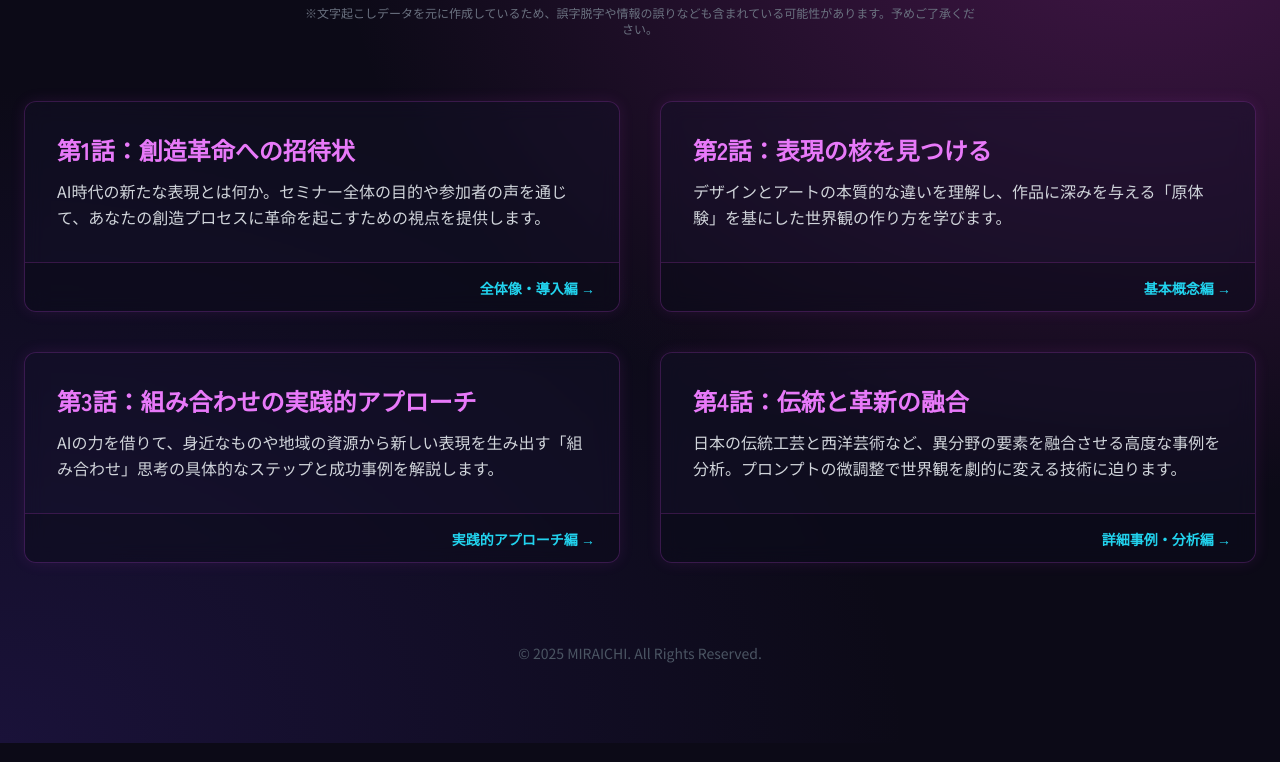
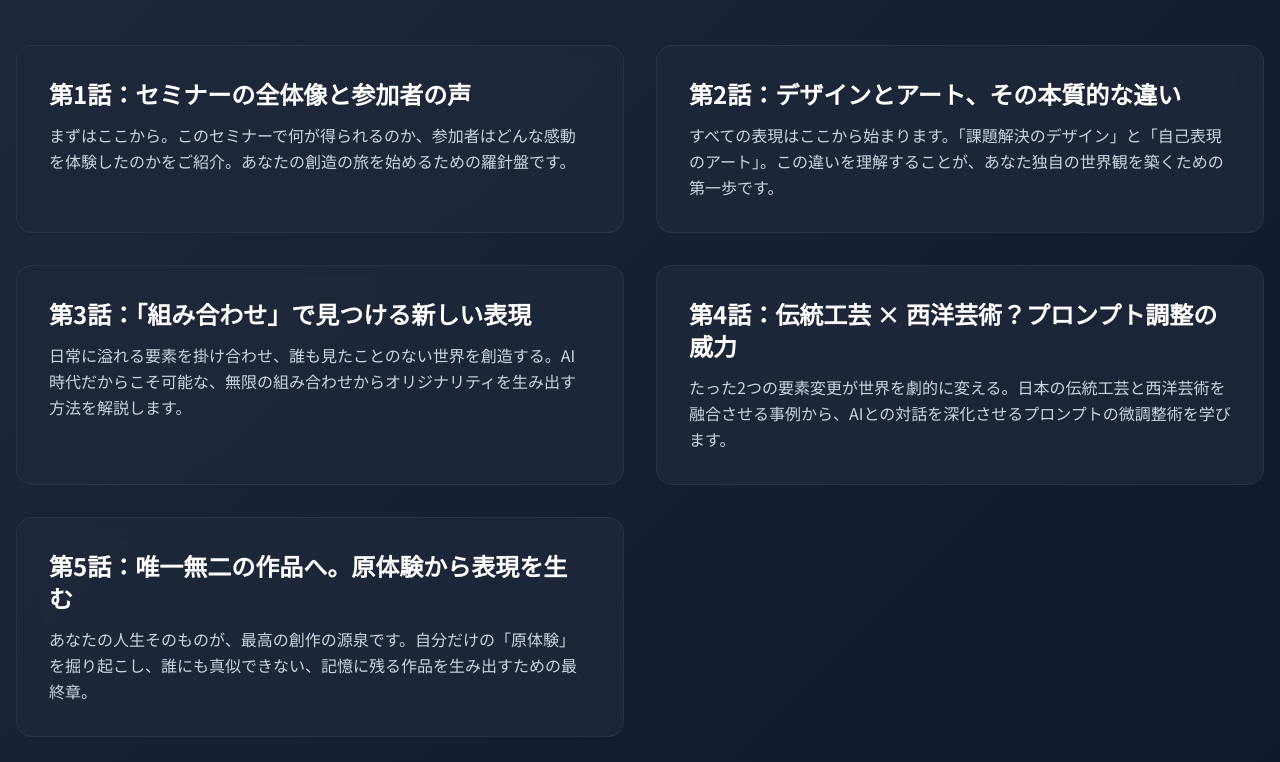
Before and after one commit to miraichi-ai/250912, a plain HTML site: page index.html in a window 1280 px wide. Shown: the part 183-945 px from the top of the page. Drawn offline with nearby package versions, Linux system fonts and the light colour scheme.

Commit message:
Update index.html

```diff
--- a/index.html
+++ b/index.html
@@ -4,110 +4,91 @@
     <meta charset="UTF-8">
     <meta name="viewport" content="width=device-width, initial-scale=1.0">
     <title>自分だけの世界観を作る！画像生成AIの使い方 - まとめ図解リンク集</title>
-
-    <!-- Tailwind CSS CDN -->
     <script src="https://cdn.tailwindcss.com"></script>
-
-    <!-- Google Fonts -->
     <link rel="preconnect" href="https://fonts.googleapis.com">
     <link rel="preconnect" href="https://fonts.gstatic.com" crossorigin>
-    <link href="https://fonts.googleapis.com/css2?family=Noto+Sans+JP:wght@400;700&family=Zen+Kaku+Gothic+New:wght@700;900&display=swap" rel="stylesheet">
-
+    <link href="https://fonts.googleapis.com/css2?family=Noto+Sans+JP:wght@400;700&display=swap" rel="stylesheet">
     <style>
         body {
             font-family: 'Noto Sans JP', sans-serif;
-            background-color: #0c0a17;
-            background-image:
-                radial-gradient(at 0% 100%, hsla(253, 58%, 34%, 0.3) 0px, transparent 50%),
-                radial-gradient(at 90% 10%, hsla(303, 58%, 40%, 0.35) 0px, transparent 50%);
-            color: #d1d1d1;
+            background: linear-gradient(135deg, #1e293b 0%, #0f172a 100%);
+            color: #e2e8f0;
         }
-        h1, h2, h3, .card-title {
-            font-family: 'Zen Kaku Gothic New', sans-serif;
-        }
-        .text-glow {
-            text-shadow:
-                0 0 5px hsla(303, 100%, 80%, 0.7),
-                0 0 10px hsla(303, 100%, 80%, 0.5);
+        .font-title {
+            /* メイリオを優先し、なければ他のゴシック体で表示 */
+            font-family: 'Meiryo', 'Hiragino Sans', 'Yu Gothic', sans-serif;
         }
         .card {
-            background: rgba(22, 19, 44, 0.4);
+            background-color: rgba(30, 41, 59, 0.8);
             backdrop-filter: blur(10px);
-            -webkit-backdrop-filter: blur(10px);
-            border: 1px solid rgba(217, 70, 239, 0.2);
-            box-shadow: 0 0 15px rgba(217, 70, 239, 0.1);
-            transition: transform 0.3s ease, box-shadow 0.3s ease, border-color 0.3s ease;
+            border: 1px solid rgba(51, 65, 85, 0.5);
+            transition: transform 0.3s ease, box-shadow 0.3s ease;
         }
         .card:hover {
-            transform: translateY(-10px) scale(1.02);
-            border-color: rgba(217, 70, 239, 0.6);
-            box-shadow: 0 0 35px rgba(217, 70, 239, 0.3), 0 15px 30px -10px rgba(0,0,0,0.5);
+            transform: translateY(-8px);
+            box-shadow: 0 20px 25px -5px rgba(0, 0, 0, 0.3), 0 10px 10px -5px rgba(0, 0, 0, 0.1);
         }
     </style>
 </head>
 <body class="antialiased">
+    <div class="container mx-auto px-4 py-8 md:py-16">
 
-    <div class="container mx-auto px-6 py-12 md:py-20">
-
-        <header class="text-center mb-12 md:mb-16">
-            <h1 class="text-4xl md:text-5xl font-black text-white mb-4 tracking-wider text-glow">自分だけの世界観を作る！画像生成AIの使い方</h1>
-            <p class="text-lg text-cyan-300 font-bold">（2025年9月12日） 🔸 まとめ図解リンク集</p>
-            <p class="text-xs text-gray-500 mt-4 max-w-2xl mx-auto">※文字起こしデータを元に作成しているため、誤字脱字や情報の誤りなども含まれている可能性があります。予めご了承ください。</p>
+        <header class="text-center mb-12">
+            <h1 class="font-title text-3xl md:text-5xl font-bold text-white mb-4">自分だけの世界観を作る！画像生成AIの使い方</h1>
+            <p class="text-slate-400 text-lg">（2025年9月12日） 🔸 まとめ図解リンク集</p>
+            <p class="text-slate-500 text-xs mt-2">※文字起こしデータを元に作成しているため、誤字脱字や情報の誤りなども含まれている可能性があります。予めご了承ください。</p>
         </header>
 
-        <main class="grid grid-cols-1 md:grid-cols-2 lg:grid-cols-2 gap-8 md:gap-10">
+        <main>
+            <div class="grid grid-cols-1 md:grid-cols-2 gap-8">
 
                 <!-- Card 1 -->
-            <a href="ai_art_seminar_overview.html" class="card block rounded-xl overflow-hidden group">
-                <div class="p-6 md:p-8">
-                    <h2 class="card-title text-2xl font-bold text-fuchsia-400 mb-3 group-hover:text-fuchsia-300 transition-colors duration-300">第1話：創造革命への招待状</h2>
-                    <p class="text-gray-300 leading-relaxed">AI時代の新たな表現とは何か。セミナー全体の目的や参加者の声を通じて、あなたの創造プロセスに革命を起こすための視点を提供します。</p>
-                </div>
-                <div class="bg-black/20 px-6 py-3 text-right border-t border-fuchsia-500/20">
-                    <span class="text-sm font-semibold text-cyan-400 group-hover:text-white transition-colors duration-300">全体像・導入編 →</span>
-                </div>
+                <a href="1-seminar-overview.html" class="card block rounded-2xl p-8 group">
+                    <h2 class="font-zen text-2xl font-bold text-white mb-3">第1話：セミナーの全体像と参加者の声</h2>
+                    <p class="text-slate-300 leading-relaxed">
+                        まずはここから。このセミナーで何が得られるのか、参加者はどんな感動を体験したのかをご紹介。あなたの創造の旅を始めるための羅針盤です。
+                    </p>
                 </a>
 
                 <!-- Card 2 -->
-            <a href="design_art_analysis%20(9).html" class="card block rounded-xl overflow-hidden group">
-                <div class="p-6 md:p-8">
-                    <h2 class="card-title text-2xl font-bold text-fuchsia-400 mb-3 group-hover:text-fuchsia-300 transition-colors duration-300">第2話：表現の核を見つける</h2>
-                    <p class="text-gray-300 leading-relaxed">デザインとアートの本質的な違いを理解し、作品に深みを与える「原体験」を基にした世界観の作り方を学びます。</p>
-                </div>
-                <div class="bg-black/20 px-6 py-3 text-right border-t border-fuchsia-500/20">
-                    <span class="text-sm font-semibold text-cyan-400 group-hover:text-white transition-colors duration-300">基本概念編 →</span>
-                </div>
+                <a href="2-design-vs-art-basics.html" class="card block rounded-2xl p-8 group">
+                    <h2 class="font-zen text-2xl font-bold text-white mb-3">第2話：デザインとアート、その本質的な違い</h2>
+                    <p class="text-slate-300 leading-relaxed">
+                        すべての表現はここから始まります。「課題解決のデザイン」と「自己表現のアート」。この違いを理解することが、あなた独自の世界観を築くための第一歩です。
+                    </p>
                 </a>
 
                 <!-- Card 3 -->
-            <a href="design_art_analysis%20(8).html" class="card block rounded-xl overflow-hidden group">
-                <div class="p-6 md:p-8">
-                    <h2 class="card-title text-2xl font-bold text-fuchsia-400 mb-3 group-hover:text-fuchsia-300 transition-colors duration-300">第3話：組み合わせの実践的アプローチ</h2>
-                    <p class="text-gray-300 leading-relaxed">AIの力を借りて、身近なものや地域の資源から新しい表現を生み出す「組み合わせ」思考の具体的なステップと成功事例を解説します。</p>
-                </div>
-                <div class="bg-black/20 px-6 py-3 text-right border-t border-fuchsia-500/20">
-                    <span class="text-sm font-semibold text-cyan-400 group-hover:text-white transition-colors duration-300">実践的アプローチ編 →</span>
-                </div>
+                <a href="3-worldview-by-combination.html" class="card block rounded-2xl p-8 group">
+                    <h2 class="font-zen text-2xl font-bold text-white mb-3">第3話：「組み合わせ」で見つける新しい表現</h2>
+                    <p class="text-slate-300 leading-relaxed">
+                        日常に溢れる要素を掛け合わせ、誰も見たことのない世界を創造する。AI時代だからこそ可能な、無限の組み合わせからオリジナリティを生み出す方法を解説します。
+                    </p>
                 </a>
 
                 <!-- Card 4 -->
-            <a href="design_art_analysis%20(7).html" class="card block rounded-xl overflow-hidden group">
-                <div class="p-6 md:p-8">
-                    <h2 class="card-title text-2xl font-bold text-fuchsia-400 mb-3 group-hover:text-fuchsia-300 transition-colors duration-300">第4話：伝統と革新の融合</h2>
-                    <p class="text-gray-300 leading-relaxed">日本の伝統工芸と西洋芸術など、異分野の要素を融合させる高度な事例を分析。プロンプトの微調整で世界観を劇的に変える技術に迫ります。</p>
-                </div>
-                <div class="bg-black/20 px-6 py-3 text-right border-t border-fuchsia-500/20">
-                    <span class="text-sm font-semibold text-cyan-400 group-hover:text-white transition-colors duration-300">詳細事例・分析編 →</span>
-                </div>
+                <a href="4-advanced-prompt-technique.html" class="card block rounded-2xl p-8 group">
+                    <h2 class="font-zen text-2xl font-bold text-white mb-3">第4話：伝統工芸 × 西洋芸術？プロンプト調整の威力</h2>
+                    <p class="text-slate-300 leading-relaxed">
+                        たった2つの要素変更が世界を劇的に変える。日本の伝統工芸と西洋芸術を融合させる事例から、AIとの対話を深化させるプロンプトの微調整術を学びます。
+                    </p>
                 </a>
 
+                <!-- Card 5 -->
+                <a href="5-summary-and-self-expression.html" class="card block rounded-2xl p-8 group">
+                    <h2 class="font-zen text-2xl font-bold text-white mb-3">第5話：唯一無二の作品へ。原体験から表現を生む</h2>
+                    <p class="text-slate-300 leading-relaxed">
+                        あなたの人生そのものが、最高の創作の源泉です。自分だけの「原体験」を掘り起こし、誰にも真似できない、記憶に残る作品を生み出すための最終章。
+                    </p>
+                </a>
+
+            </div>
         </main>
 
-        <footer class="text-center mt-16 md:mt-20">
-            <p class="text-sm text-gray-600">&copy; 2025 MIRAICHI. All Rights Reserved.</p>
+        <footer class="text-center mt-16">
+            <p class="text-slate-500 text-sm">&copy; 2025 MIRAICHI. All Rights Reserved.</p>
         </footer>
 
     </div>
-
 </body>
 </html>
```
Lines whose indentation alone changed are shown as unchanged.
